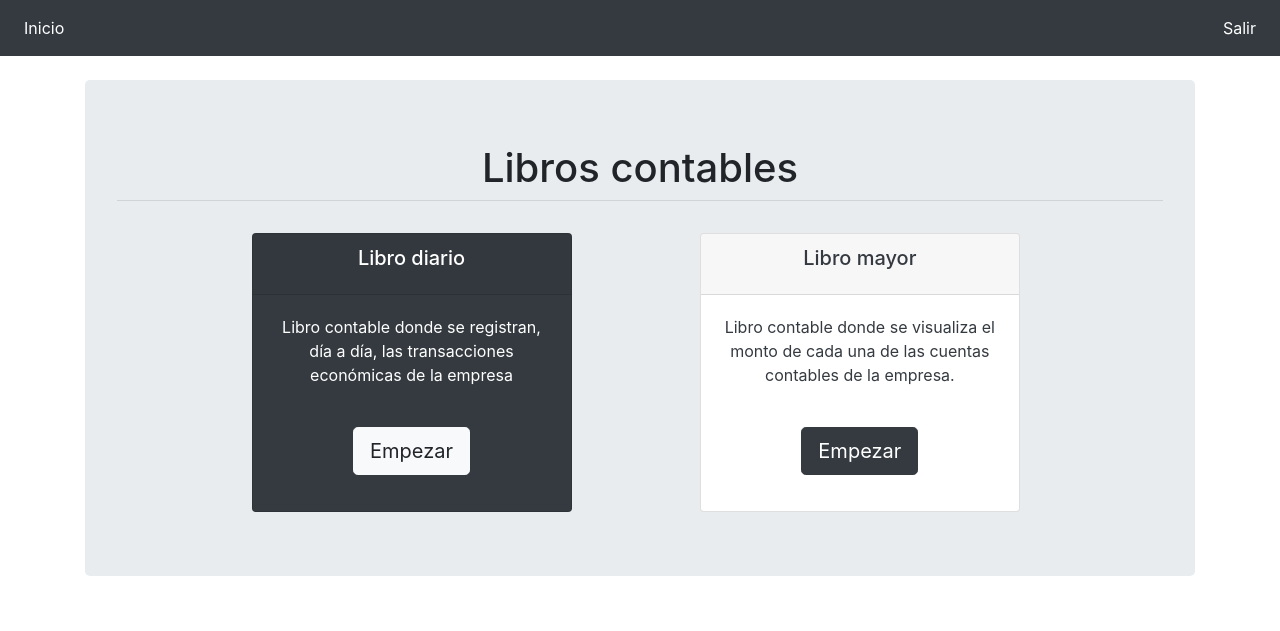
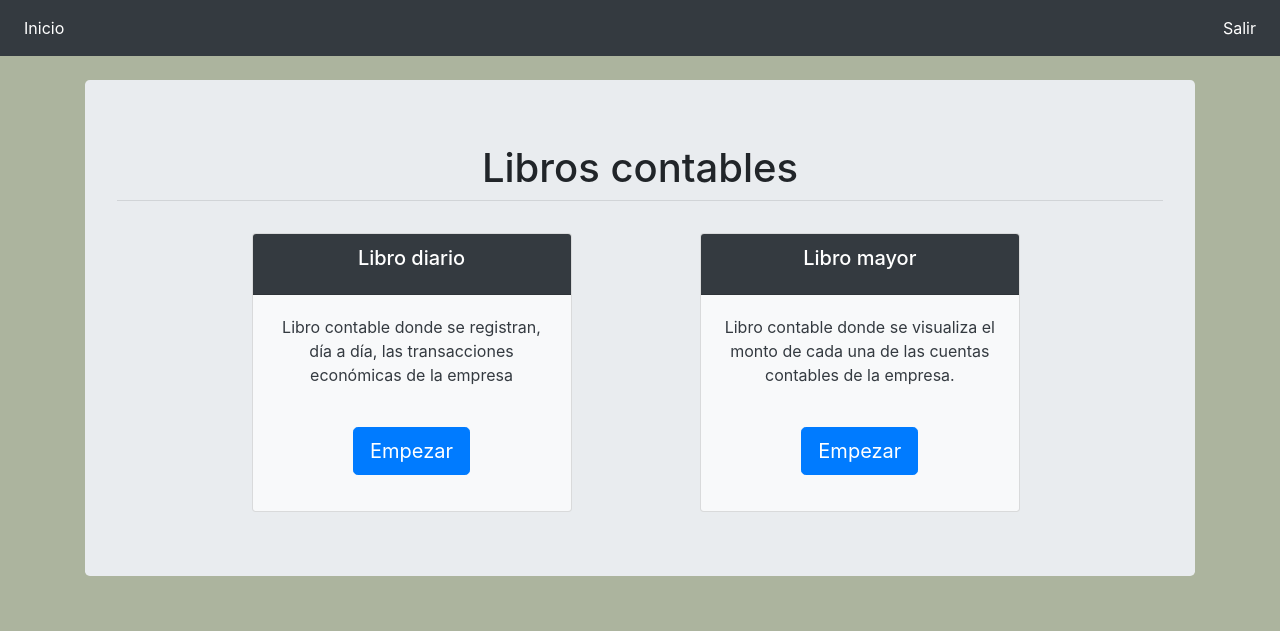
Before and after one commit to vp20007/SICTurbomec, a Django app: page /libros in a window 1280 px wide. Shown: the top 631 px of the page. Run offline with Django 4.2, Linux system fonts and the light colour scheme; the visitor is signed in with stand-in values (Sample User, id 1); some libraries are stand-ins or nearby versions.

Commit message:
Update index.html

```diff
--- a/sica/templates/libros/index.html
+++ b/sica/templates/libros/index.html
@@ -3,6 +3,7 @@
 {% block titulo %} Libros contables {%endblock %}
 
 {% block contenido %}
+
 
 <div class="container">
 <div class="jumbotron">
@@ -12,8 +13,8 @@
 
     <div class="row align-items-center justify-content-center">
         <div class="col-md-5 ">
-            <div class="card text-white bg-dark text-center" style="max-width: 20rem;">
-                <div class="card-header">
+            <div class="card text-dark bg-light text-center" style="max-width: 20rem;">
+                <div class="card-header text-white bg-dark">
                     <h5 class="card-title"> Libro diario </h5>
                 </div>
                 <div class="card-body">
@@ -22,15 +23,15 @@
                     </p>
                     <br>
                     <p class="lead">
-                        <a class="btn btn-light btn-lg" href="{% url 'partidas' %}" role="button">Empezar</a>
+                        <a class="btn btn-primary btn-lg" href="{% url 'partidas' %}" role="button">Empezar</a>
                     </p>
                 </div>
             </div>
         </div>
 
         <div class="col-md-4 ">
-            <div class="card text-dark bg-white  text-center" style="max-width: 20rem;">
-                <div class="card-header">
+            <div class="card text-dark bg-light  text-center" style="max-width: 20rem;">
+                <div class="card-header text-white bg-dark">
                     <h5 class="card-title">Libro mayor</h5>
                 </div>
                 <div class="card-body">
@@ -39,7 +40,7 @@
                     </p>
                     <br>
                     <p class="lead">
-                        <a class="btn btn-dark btn-lg" href="{% url 'mayor' %}" role="button">Empezar</a>
+                        <a class="btn btn-primary btn-lg" href="{% url 'mayor' %}" role="button">Empezar</a>
                     </p>
                 </div>
             </div>
@@ -47,4 +48,10 @@
     </div>
 </div>
     </div>
+
+    <style>
+        body {
+            background-color: rgb(172, 180, 158); /* Cambia el color de fondo de toda la página */
+        }
+    </style>
 {%endblock %}
```
